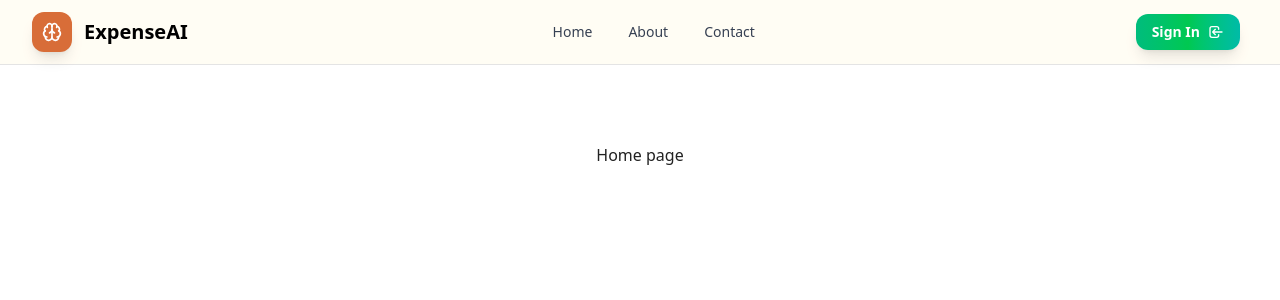
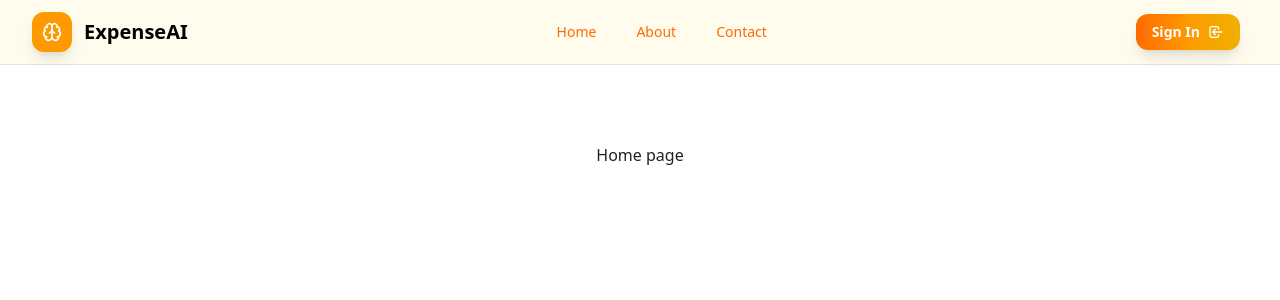
Before and after one commit to DevPatel1023/ai-expense-tracker, a Next.js app: page / in a window 1280 px wide. Shown: the top 300 px of the page. Built offline with nearby package versions, Linux system fonts and the light colour scheme; no server answers.

Commit message:
feat:changing navbar styling

```diff
--- a/components/Navbar.tsx
+++ b/components/Navbar.tsx
@@ -3,7 +3,6 @@
 import { SignInButton, SignedIn, SignedOut, UserButton } from "@clerk/nextjs";
 import { Brain, House, Info, Phone } from "lucide-react";
 import Link from "next/link";
-// import ThemeToggle from '@/components/ThemeToggle';
 import { useState } from "react";
 
 export default function Navbar() {
@@ -18,7 +17,7 @@ export default function Navbar() {
   };
 
   return (
-    <nav className="sticky top-0 z-50 border-b bg-card/95 backdrop-blur supports-[backdrop-filter]:bg-card/60">
+    <nav className="sticky top-0 z-50 border-b bg-card/95 backdrop-blur supports-[backdrop-filter]:bg-card">
       <div className="max-w-7xl mx-auto px-4 sm:px-6 lg:px-8">
         <div className="flex items-center justify-between h-14 sm:h-16">
           {/* Logo Section */}
@@ -28,53 +27,46 @@ export default function Navbar() {
               className="flex items-center gap-2 sm:gap-3 flex-shrink-0 group transition-all duration-300 "
               onClick={closeMobileMenu}
             >
-              <div className="w-7 h-7 sm:w-8 sm:h-8 md:w-10 md:h-10  rounded-lg sm:rounded-xl flex items-center justify-center shadow-lg group-hover:shadow-xl transition-all duration-300 bg-primary">
+              <div className="w-7 h-7 sm:w-8 sm:h-8 md:w-10 md:h-10  rounded-lg sm:rounded-xl flex items-center justify-center shadow-lg group-hover:shadow-xl transition-all duration-300 bg-amber-500">
                 <Brain className="h-5 w-5 text-primary-foreground" />
               </div>
-              <span className="text-sm sm:text-base md:text-lg lg:text-xl font-bold bg-clip-text text-black">
-                <span className="hidden sm:inline">ExpenseAI</span>
-                <span className="sm:hidden">EAI</span>
+              <span className="text-sm sm:text-base md:text-lg lg:text-xl font-bold bg-clip-text text-black hover:text-chart-1 transition-colors duration-500">
+                <span>ExpenseAI</span>
               </span>
             </Link>
           </div>
 
           {/* Desktop Navigation Links */}
-          <div className="hidden md:flex items-center space-x-1">
+          <div className="hidden md:flex items-center space-x-2">
             <Link
               href="/"
-              className="relative text-gray-700 dark:text-gray-300 hover:text-emerald-600 dark:hover:text-emerald-400 px-3 lg:px-4 py-2 rounded-xl text-sm font-medium transition-all duration-200 hover:bg-emerald-50/50 dark:hover:bg-emerald-900/20 group"
+              className="relative text-orange-500 hover:text-white  px-3 lg:px-4 py-2 rounded-xl text-sm font-medium  hover:bg-amber-400 transition-colors duration-300 group"
             >
               <span className="relative z-10">Home</span>
-              <div className="absolute inset-0 bg-gradient-to-r from-emerald-500/10 to-green-500/10 rounded-xl opacity-0 group-hover:opacity-100 transition-opacity duration-200"></div>
             </Link>
 
             <Link
               href="/about"
-              className="relative text-gray-700 dark:text-gray-300 hover:text-emerald-600 dark:hover:text-emerald-400 px-3 lg:px-4 py-2 rounded-xl text-sm font-medium transition-all duration-200 hover:bg-emerald-50/50 dark:hover:bg-emerald-900/20 group"
+              className="relative text-orange-500 hover:text-white  px-3 lg:px-4 py-2 rounded-xl text-sm font-medium transition-colors duration-300 hover:bg-amber-400  group"
             >
               <span className="relative z-10">About</span>
-              <div className="absolute inset-0 bg-gradient-to-r from-emerald-500/10 to-green-500/10 rounded-xl opacity-0 group-hover:opacity-100 transition-opacity duration-200"></div>
             </Link>
 
             <Link
               href="/contact"
-              className="relative text-gray-700 dark:text-gray-300 hover:text-emerald-600 dark:hover:text-emerald-400 px-3 lg:px-4 py-2 rounded-xl text-sm font-medium transition-all duration-200 hover:bg-emerald-50/50 dark:hover:bg-emerald-900/20 group"
+              className="relative text-orange-500 hover:text-white px-3 lg:px-4 py-2 rounded-xl text-sm font-medium transition-colors  duration-300 hover:bg-amber-400  group"
             >
               <span className="relative z-10">Contact</span>
-              <div className="absolute inset-0 bg-gradient-to-r from-emerald-500/10 to-green-500/10 rounded-xl opacity-0 group-hover:opacity-100 transition-opacity duration-200"></div>
             </Link>
           </div>
 
           {/* Right Section */}
           <div className="flex items-center space-x-1 sm:space-x-2">
-            {/* Theme Toggle */}
-            <div className="p-0.5 sm:p-1">{/* <ThemeToggle /> */}</div>
-
             {/* Authentication - Desktop */}
             <div className="hidden sm:block">
               <SignedOut>
                 <SignInButton>
-                  <button className="relative overflow-hidden bg-gradient-to-r from-emerald-500 via-green-500 to-teal-500 hover:from-emerald-600 hover:via-green-600 hover:to-teal-600 text-white px-3 sm:px-4 py-2 rounded-lg sm:rounded-xl text-xs sm:text-sm font-semibold shadow-lg hover:shadow-xl transition-all duration-300 transform hover:scale-105 active:scale-95">
+                  <button className="relative overflow-hidden bg-gradient-to-r from-orange-500 via-amber-500 to-yellow-500 hover:from-orange-600 hover:via-amber-600 hover:to-yellow -600 text-white px-3 sm:px-4 py-2 rounded-lg sm:rounded-xl text-xs sm:text-sm font-semibold shadow-lg hover:shadow-xl transition-all duration-300 transform hover:scale-105 active:scale-95">
                     <div className="relative z-10 flex items-center gap-1 sm:gap-2">
                       <span>Sign In</span>
                       <svg
@@ -101,8 +93,7 @@ export default function Navbar() {
                   <UserButton
                     appearance={{
                       elements: {
-                        avatarBox:
-                          "w-6 h-6 sm:w-8 sm:h-8",
+                        avatarBox: "w-6 h-6 sm:w-8 sm:h-8",
                         userButtonBox: "flex items-center justify-center",
                       },
                     }}
@@ -153,7 +144,7 @@ export default function Navbar() {
               : "max-h-0 opacity-0 overflow-hidden"
           }`}
         >
-          <div className="px-2 pt-2 pb-3 space-y-1 bg-white/80 backdrop-blur-sm rounded-xl border border-gray-200/50 dark:border-gray-600/50 mt-2 shadow-lg">
+          <div className="px-2 pt-2 pb-3 space-y-1 bg-card backdrop-blur-sm rounded-xl border border-gray-200/50 dark:border-gray-600/50 mt-2 shadow-lg">
             {/* Mobile Navigation Links */}
             <Link
               href="/"
@@ -170,12 +161,15 @@ export default function Navbar() {
               className="flex items-center gap-3 px-3 py-2.5 rounded-lg text-black  hover:text-white hover:bg-secondary   text-sm font-medium transition-all duration-200 active:scale-95"
               onClick={closeMobileMenu}
             >
-              <span className="text-base"> <Info size={18} /></span>
+              <span className="text-base">
+                {" "}
+                <Info size={18} />
+              </span>
               <span>About</span>
             </Link>
             <Link
               href="/contact"
-             className="flex items-center gap-3 px-3 py-2.5 rounded-lg text-black  hover:text-white hover:bg-secondary   text-sm font-medium transition-all duration-200 active:scale-95"
+              className="flex items-center gap-3 px-3 py-2.5 rounded-lg text-black  hover:text-white hover:bg-secondary   text-sm font-medium transition-all duration-200 active:scale-95"
               onClick={closeMobileMenu}
             >
               <span className="text-base">
```
